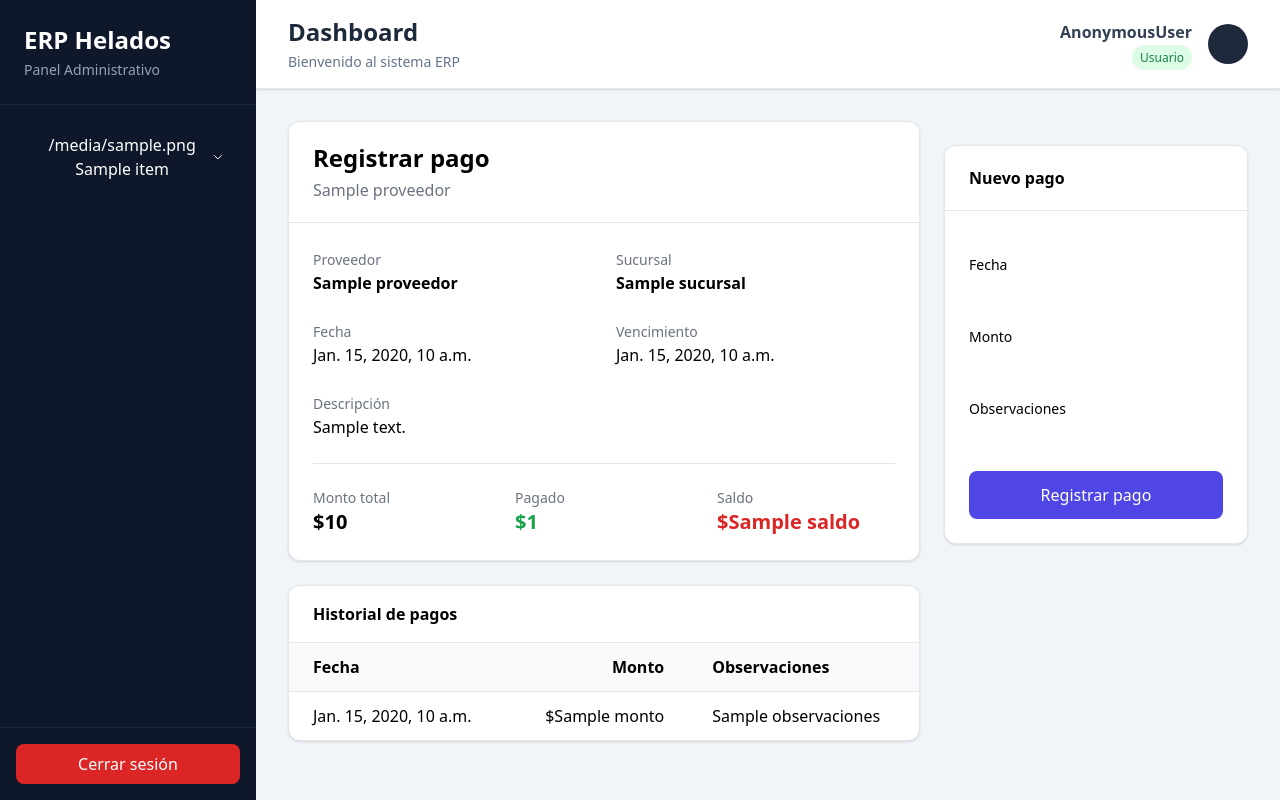
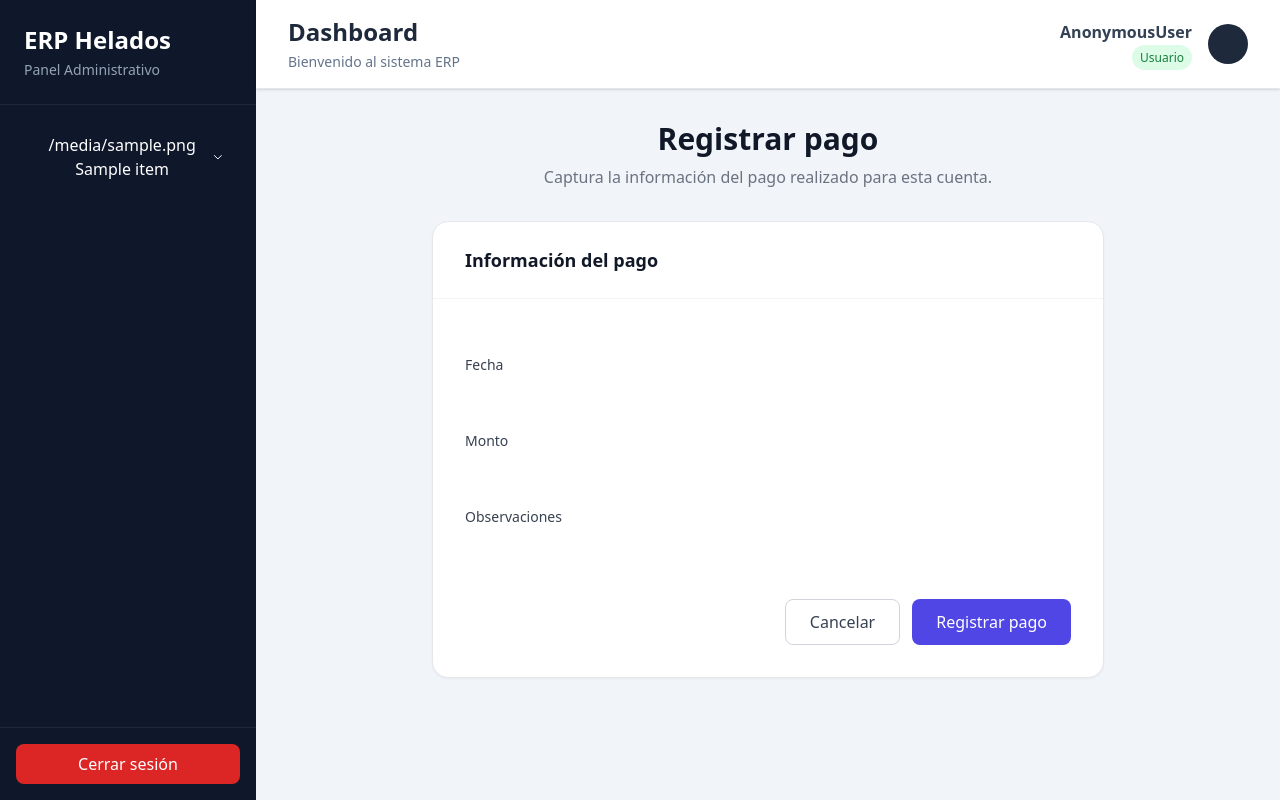
Before and after one commit to Brian2525/helados-admin, a Django app: template apps/compras/templates/compras/pago_form.html in a window 1280 px wide. Run offline with Django 3.2, Linux system fonts and the light colour scheme; the template is opened without the code that fills it: most values are stand-ins (such as "Sample title", 1, 10 or a date in 2020); form fields are guessed from the names that the template uses; some libraries are stand-ins or nearby versions.

Commit message:
agregar cuentas por pagar

```diff
--- a/apps/compras/templates/compras/cuenta_list.html
+++ b/apps/compras/templates/compras/cuenta_list.html
@@ -152,7 +152,7 @@
 
                             <div class="flex justify-center gap-2">
                                       <!--Hace falta una de detail --->
-                                <a href=""
+                                <a href="{% url 'compras:cuenta_detail' cuenta.pk %}"
                                    class="bg-yellow-500 hover:bg-yellow-600 text-white px-3 py-1 rounded">
 
                                     Ver
--- a/apps/compras/templates/compras/pago_form.html
+++ b/apps/compras/templates/compras/pago_form.html
@@ -2,293 +2,42 @@
 
 {% block content %}
 
-<div class="max-w-6xl mx-auto">
+<div class="max-w-2xl mx-auto">
 
-    <div class="grid grid-cols-1 lg:grid-cols-3 gap-6">
+    <!-- Encabezado -->
 
-        <!-- Información de la cuenta -->
+    <div class="mb-8 text-center">
 
-        <div class="lg:col-span-2">
-
-            <div class="bg-white rounded-xl shadow border border-gray-200">
-
-                <div class="px-6 py-5 border-b">
-
-                    <h1 class="text-2xl font-bold">
-
+        <h1 class="text-3xl font-bold text-gray-900">
             Registrar pago
-
         </h1>
 
-                    <p class="text-gray-500 mt-1">
-
-                        {{ cuenta.proveedor.nombre }}
-
+        <p class="mt-2 text-gray-500">
+            Captura la información del pago realizado para esta cuenta.
         </p>
-
-                </div>
-
-                <div class="p-6">
-
-                    <div class="grid grid-cols-2 gap-6">
-
-                        <div>
-
-                            <label class="text-sm text-gray-500">
-
-                                Proveedor
-
-                            </label>
-
-                            <p class="font-semibold">
-
-                                {{ cuenta.proveedor.nombre }}
-
-                            </p>
-
-                        </div>
-
-                        <div>
-
-                            <label class="text-sm text-gray-500">
-
-                                Sucursal
-
-                            </label>
-
-                            <p class="font-semibold">
-
-                                {{ cuenta.sucursal }}
-
-                            </p>
-
-                        </div>
-
-                        <div>
-
-                            <label class="text-sm text-gray-500">
-
-                                Fecha
-
-                            </label>
-
-                            <p>
-
-                                {{ cuenta.fecha }}
-
-                            </p>
-
-                        </div>
-
-                        <div>
-
-                            <label class="text-sm text-gray-500">
-
-                                Vencimiento
-
-                            </label>
-
-                            <p>
-
-                                {{ cuenta.fecha_vencimiento }}
-
-                            </p>
-
-                        </div>
-
-                        <div class="col-span-2">
-
-                            <label class="text-sm text-gray-500">
-
-                                Descripción
-
-                            </label>
-
-                            <p>
-
-                                {{ cuenta.descripcion }}
-
-                            </p>
-
-                        </div>
-
-                    </div>
-
-                    <hr class="my-6">
-
-                    <div class="grid grid-cols-3 gap-6">
-
-                        <div>
-
-                            <p class="text-gray-500 text-sm">
-
-                                Monto total
-
-                            </p>
-
-                            <p class="text-xl font-bold">
-
-                                ${{ cuenta.monto_total }}
-
-                            </p>
-
-                        </div>
-
-                        <div>
-
-                            <p class="text-gray-500 text-sm">
-
-                                Pagado
-
-                            </p>
-
-                            <p class="text-xl font-bold text-green-600">
-
-                                ${{ cuenta.total_pagado }}
-
-                            </p>
-
-                        </div>
-
-                        <div>
-
-                            <p class="text-gray-500 text-sm">
-
-                                Saldo
-
-                            </p>
-
-                            <p class="text-xl font-bold text-red-600">
-
-                                ${{ cuenta.saldo }}
-
-                            </p>
-
-                        </div>
-
-                    </div>
-
-                </div>
-
-            </div>
-
-            <!-- Historial -->
-
-            <div class="bg-white rounded-xl shadow border border-gray-200 mt-6">
-
-                <div class="px-6 py-4 border-b">
-
-                    <h2 class="font-semibold">
-
-                        Historial de pagos
-
-                    </h2>
-
-                </div>
-
-                <table class="w-full">
-
-                    <thead class="bg-gray-50">
-
-                        <tr>
-
-                            <th class="text-left px-6 py-3">
-
-                                Fecha
-
-                            </th>
-
-                            <th class="text-right px-6 py-3">
-
-                                Monto
-
-                            </th>
-
-                            <th class="text-left px-6 py-3">
-
-                                Observaciones
-
-                            </th>
-
-                        </tr>
-
-                    </thead>
-
-                    <tbody>
-
-                        {% for pago in cuenta.pagos.all %}
-
-                        <tr class="border-t">
-
-                            <td class="px-6 py-3">
-
-                                {{ pago.fecha }}
-
-                            </td>
-
-                            <td class="px-6 py-3 text-right">
-
-                                ${{ pago.monto }}
-
-                            </td>
-
-                            <td class="px-6 py-3">
-
-                                {{ pago.observaciones }}
-
-                            </td>
-
-                        </tr>
-
-                        {% empty %}
-
-                        <tr>
-
-                            <td colspan="3"
-                                class="text-center py-6 text-gray-500">
-
-                                No hay pagos registrados.
-
-                            </td>
-
-                        </tr>
-
-                        {% endfor %}
-
-                    </tbody>
-
-                </table>
-
-            </div>
 
     </div>
 
     <!-- Formulario -->
 
-        <div>
+    <div class="bg-white rounded-2xl shadow-sm border border-gray-200">
 
-            <div class="bg-white rounded-xl shadow border border-gray-200 sticky top-6">
+        <div class="px-8 py-6 border-b border-gray-100">
 
-                <div class="px-6 py-5 border-b">
-
-                    <h2 class="font-semibold">
-
-                        Nuevo pago
-
+            <h2 class="text-lg font-semibold text-gray-900">
+                Información del pago
             </h2>
 
         </div>
 
-                <form method="post" class="p-6 space-y-5">
+        <form method="post" class="p-8 space-y-6">
 
             {% csrf_token %}
 
             <div>
 
-                        <label class="block mb-2 text-sm font-medium">
-
+                <label class="block text-sm font-medium text-gray-700 mb-2">
                     Fecha
-
                 </label>
 
                 {{ form.fecha }}
@@ -297,10 +46,8 @@
 
             <div>
 
-                        <label class="block mb-2 text-sm font-medium">
-
+                <label class="block text-sm font-medium text-gray-700 mb-2">
                     Monto
-
                 </label>
 
                 {{ form.monto }}
@@ -309,22 +56,33 @@
 
             <div>
 
-                        <label class="block mb-2 text-sm font-medium">
-
+                <label class="block text-sm font-medium text-gray-700 mb-2">
                     Observaciones
-
                 </label>
 
                 {{ form.observaciones }}
 
             </div>
 
+            <div class="pt-4 flex flex-col sm:flex-row justify-end gap-3">
+
+                <a href="{% url 'compras:cuenta_list'%}"
+                   class="px-6 py-2.5 rounded-lg border border-gray-300 bg-white text-gray-700 hover:bg-gray-100 transition">
+
+                    Cancelar
+                </a>
+
+
+
                 <button
-                        class="w-full bg-indigo-600 hover:bg-indigo-700 text-white py-3 rounded-lg">
+                    type="submit"
+                    class="px-6 py-2.5 rounded-lg bg-indigo-600 text-white font-medium hover:bg-indigo-700 transition">
 
                     Registrar pago
 
                 </button>
+
+            </div>
 
         </form>
 
@@ -332,8 +90,4 @@
 
 </div>
 
-    </div>
-
-</div>
-
 {% endblock %}
```
Also changed, not shown: apps/compras/forms.py (+21 -11 lines), apps/compras/models.py (+32 -20 lines), apps/compras/templates/compras/cuenta_detail.html (added, +255 -0 lines), apps/compras/urls.py (+6 -1 lines), apps/compras/views.py (+30 -12 lines), apps/core/context_processors.py (+19 -0 lines), apps/compras/migrations/0003_remove_cuentaporpagar_saldo.py (added), apps/compras/migrations/0004_remove_cuentaporpagar_estatus.py (added). Lines whose indentation alone changed are shown as unchanged.
